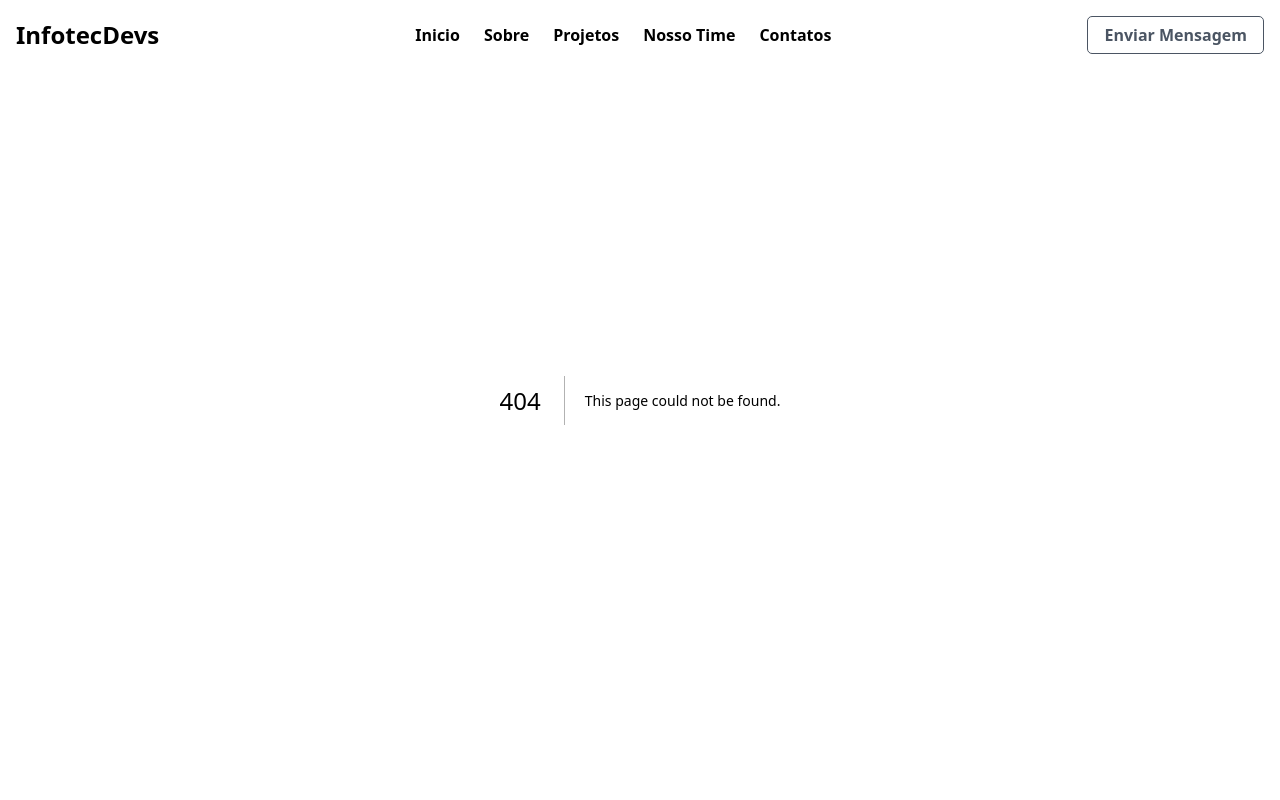
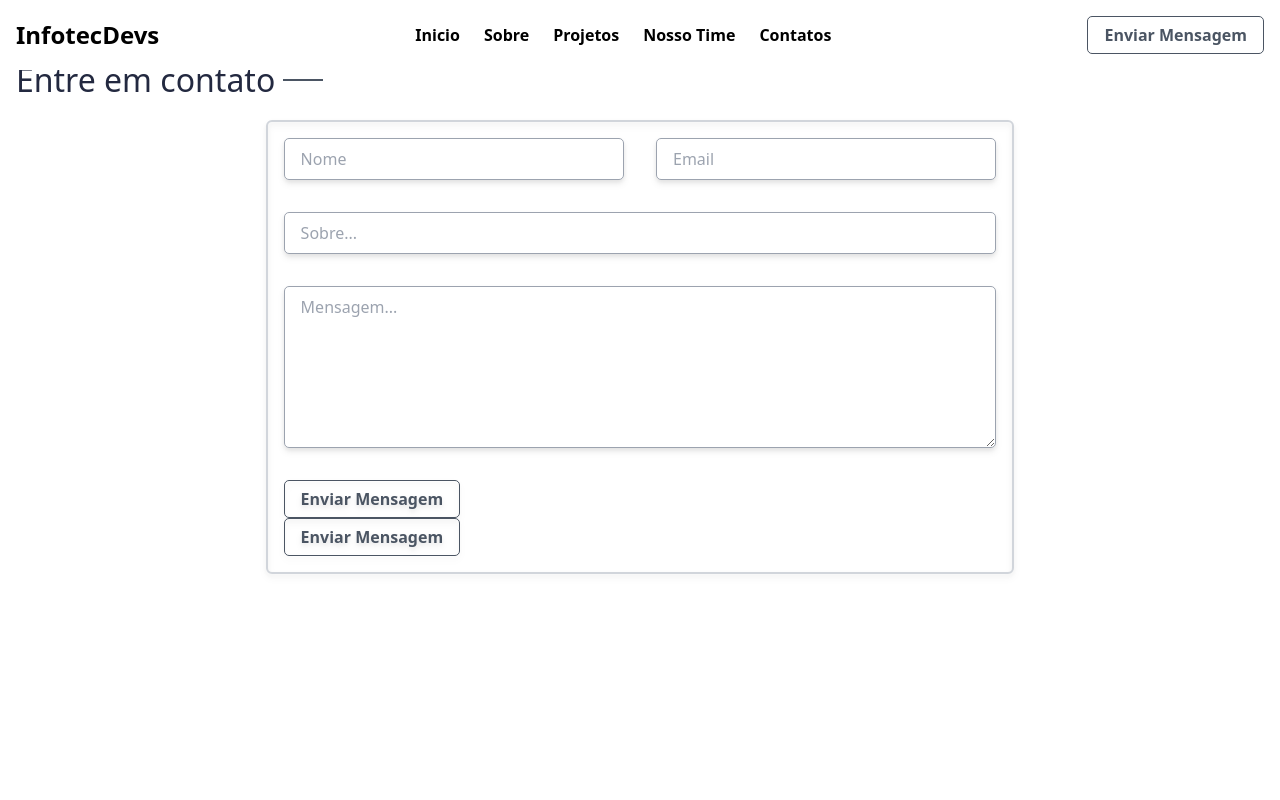
Before and after one commit to intecomerce/infotecdevs-site, a Next.js app: page /message in a window 1280 px wide. Before the commit this address had no page. Shown: the top 800 px of the page. Built offline with nearby package versions, Linux system fonts and the light colour scheme.

Commit message:
detalhes visuais

```diff
--- a/src/app/contact/page.tsx
+++ b/src/app/contact/page.tsx
@@ -1,50 +1,31 @@
-import Heading from "../../components/Heading";
+import Box from "@/components/Box";
+import {
+    AiFillGithub,
+    AiFillLinkedin,
+    AiOutlineWhatsApp,
+} from "react-icons/ai";
+import PageTemplate from "@/components/PageTemplate";
+import "./styles.css";
 
 const Contact = () => {
     return (
-        <div className=" py-10 px-4 w-full">
-            <Heading title="Entre em contato" />
-            <section className="flex justify-center container w-full">
-
-                <form
-                    data-aos="fade-up"
-                    action="#"
-                    className="flex flex-col gap-8 border-2 w-[60%] border-gray-300 rounded-md p-4 drop-shadow-md"
-                >
-                    <div className="grid grid-cols-1 md:grid-cols-2 gap-8">
-                        <input
-                            type="text"
-                            placeholder="Nome"
-                            className="inputStyle"
-                            required
-                        />
-                        <input
-                            type="email"
-                            placeholder="Email"
-                            className="inputStyle"
-                            required
-                        />
-                    </div>
-                    <input
-                        type="text"
-                        placeholder="Sobre..."
-                        className="inputStyle"
-                        required
-                    />
-                    <textarea
-                        rows={6}
-                        placeholder="Mensagem..."
-                        className="inputStyle"
-                        required
-                    ></textarea>
-                    <div>
-                        <button data-aos="fade-up" type="submit" className="btn">
-                            Enviar Mensagem
-                        </button>
-                    </div>
-                </form>
-            </section>
-        </div>
+        <PageTemplate title="Encontre-nos">
+            <Box width={60}>
+                <div className="data-contact">
+                    <label>Email:</label>
+                    <label>steve.evets00@gmail.com</label>
+                </div>
+                <div className="data-contact">
+                    <label>Telefone:</label>
+                    <label>(11)9.9768-1306</label>
+                </div>
+                <section className="network-container">
+                    <AiFillLinkedin className="network-icon" />
+                    <AiOutlineWhatsApp className="network-icon" />
+                    <AiFillGithub className="network-icon" />
+                </section>
+            </Box>
+        </PageTemplate>
     );
 };
 
--- /dev/null
+++ b/src/app/contact/styles.css
@@ -0,0 +1,22 @@
+/* styles/tailwind.module.css */
+@import 'tailwindcss/base';
+@import 'tailwindcss/components';
+@import 'tailwindcss/utilities';
+
+/* Adicione aqui seus próprios estilos customizados, se necessário */
+@import 'tailwindcss/base';
+@import 'tailwindcss/components';
+@import 'tailwindcss/utilities';
+
+
+.data-contact{
+    @apply w-96 flex justify-between mt-4;
+}
+
+.network-container{
+    @apply w-60 h-10 grid grid-cols-3 place-items-center;
+}
+
+.network-icon{
+    @apply text-2xl hover:text-3xl hover:text-gray-600 cursor-pointer;
+}
--- a/src/app/layout.tsx
+++ b/src/app/layout.tsx
@@ -2,12 +2,6 @@
 import "./globals.css";
 import Header from "@/components/Header";
 import Sidebar from "@/components/Sidebar";
-// import About from "@/app/About";
-// import WhatIDo from "@/app/WhatIDo";
-// import Skills from "@/app/Skills";
-// import Work from "@/app/Work";
-// import Members from "@/app/Members";
-// import Contact from "@/app/Contact";
 import Footer from "@/components/Footer";
 import { useEffect, useState } from "react";
 import Aos from "aos";
@@ -44,9 +38,9 @@ export default function RootLayout({
                 <main>
                     {children}
                 </main>
-                <footer>
-                    <Footer />
-                </footer>
+                {/* <footer> */}
+                    {/* <Footer /> */}
+                {/* </footer> */}
             </body>
         </html>
     );
--- /dev/null
+++ b/src/app/message/page.tsx
@@ -0,0 +1,53 @@
+import PageTemplate from "@/components/PageTemplate";
+import "./styles.css";
+import Button from "@/components/Button";
+
+const Message = () => {
+    return (
+        <PageTemplate title="Entre em contato">
+                <form
+                    data-aos="fade-up"
+                    action="#"
+                    className="form-container"
+                >
+                    <div className="form-row-2">
+                        <input
+                            type="text"
+                            placeholder="Nome"
+                            className="inputStyle"
+                            required
+                        />
+                        <input
+                            type="email"
+                            placeholder="Email"
+                            className="inputStyle"
+                            required
+                        />
+                    </div>
+                    <input
+                        type="text"
+                        placeholder="Sobre..."
+                        className="inputStyle"
+                        required
+                    />
+                    <textarea
+                        rows={6}
+                        placeholder="Mensagem..."
+                        className="inputStyle"
+                        required
+                    ></textarea>
+                    <div>
+                        <Button title="Enviar Mensagem" onPress={()=>console.log("A")}/>
+                        <button
+                            data-aos="fade-up"
+                            type="submit"
+                            className="font-bold hidden md:flex text-gray-600 border border-gray-600 px-4 py-1.5 rounded-[5px] items-center gap-2 hover:bg-gray-600 hover:text-white transition duration-200">
+                            Enviar Mensagem
+                        </button>
+                    </div>
+                </form>
+        </PageTemplate>
+    );
+};
+
+export default Message;
--- /dev/null
+++ b/src/app/message/styles.css
@@ -0,0 +1,18 @@
+/* styles/tailwind.module.css */
+@import 'tailwindcss/base';
+@import 'tailwindcss/components';
+@import 'tailwindcss/utilities';
+
+/* Adicione aqui seus próprios estilos customizados, se necessário */
+@import 'tailwindcss/base';
+@import 'tailwindcss/components';
+@import 'tailwindcss/utilities';
+
+
+.form-container{
+    @apply flex flex-col gap-8 border-2 w-[60%] border-gray-300 rounded-md p-4 drop-shadow-md;
+}
+
+.form-row-2{
+    @apply grid grid-cols-1 md:grid-cols-2 gap-8;
+}
--- a/src/app/work/petshop/page.tsx
+++ b/src/app/work/petshop/page.tsx
@@ -1,11 +1,5 @@
 "use client";
 import ProjectDetail from "@/components/ProjectDetail";
-import Link from "next/link";
-import {
-    AiFillInstagram,
-    AiFillLinkedin,
-    AiOutlineWhatsApp,
-} from "react-icons/ai";
 
 export default function PetshopProj() {
 
@@ -16,18 +10,12 @@ export default function PetshopProj() {
                     //     )
                     // }
     }
+
     return (
         <div className="img-1 h-screen bg-cover bg-center bg-fixed flex items-center">
             <div className="container mx-auto px-4">
                 <div className="max-w-[450px] text-white flex flex-col gap-[40px]">
-                    <div>
-                        <h1 data-aos="fade-right" className="text-5xl">
-                            PetshopProj
-                        </h1>
-                        <h4 className="text-2xl mt-3"></h4>
-
-                        <ProjectDetail title="Pet Shop"/>
-                    </div>
+                    <ProjectDetail title="Pet Shop"/>
                 </div>
             </div>
         </div>
--- /dev/null
+++ b/src/components/Box/index.tsx
@@ -0,0 +1,18 @@
+import { cwd } from "process";
+
+interface IBox {
+    width: number;
+    children: React.ReactElement | any;
+  }
+
+  const Box: React.FC<IBox> = ({ width, children }) => {
+    console.warn(width);
+
+    return (
+      <div className={`grid place-items-center border-2 w-[${width}%]  shadow-lg border-gray-300 rounded-md p-4 drop-shadow-md`}>
+        {children}
+      </div>
+    );
+  };
+
+  export default Box;
--- /dev/null
+++ b/src/components/Button/index.tsx
@@ -0,0 +1,26 @@
+import React from 'react';
+import "./styles.css";
+
+interface IButton {
+    title: string;
+    onPress: () => void;
+    classe?: string;
+}
+
+const Button: React.FC<IButton> = ({
+    title,
+    onPress,
+    classe
+}) => {
+    return (
+        <button
+            data-aos="fade-up"
+            type="submit"
+            onClick={onPress}
+            className={classe ?? 'default-class'}>
+            {title}
+        </button >
+    )
+}
+
+export default Button;
--- /dev/null
+++ b/src/components/Button/styles.css
@@ -0,0 +1,14 @@
+/* styles/tailwind.module.css */
+@import 'tailwindcss/base';
+@import 'tailwindcss/components';
+@import 'tailwindcss/utilities';
+
+/* Adicione aqui seus próprios estilos customizados, se necessário */
+@import 'tailwindcss/base';
+@import 'tailwindcss/components';
+@import 'tailwindcss/utilities';
+
+
+.default-class{
+    @apply font-bold hidden md:flex text-gray-600 border border-gray-600 px-4 py-1.5 rounded-[5px] items-center gap-2 hover:bg-gray-600 hover:text-white transition duration-200;
+}
--- a/src/components/Header/index.tsx
+++ b/src/components/Header/index.tsx
@@ -27,7 +27,7 @@ const Header = ({ toggleSidebar }: any) => {
           </Link>
         </div>
         <Link
-          href={"/mensagem"}
+          href={"/message"}
           className="font-bold hidden md:flex text-gray-600 border border-gray-600 px-4 py-1.5 rounded-[5px] items-center gap-2 hover:bg-gray-600 hover:text-white transition duration-200"
         >
           Enviar Mensagem
--- /dev/null
+++ b/src/components/PageTemplate/index.tsx
@@ -0,0 +1,20 @@
+import Heading from "../Heading";
+
+interface IPageTemplate {
+    title: string;
+    children: React.ReactElement | any;
+    classe?: string;
+}
+
+const PageTemplate: React.FC<IPageTemplate> = ({ title, children, classe }) => {
+    return (
+        <div className={`w-full py-10 px-4`}>
+            <Heading title={title} />
+            <div className={classe ?? 'grid place-items-center'}>
+                {children}
+            </div>
+        </div>
+    );
+};
+
+export default PageTemplate;
```
